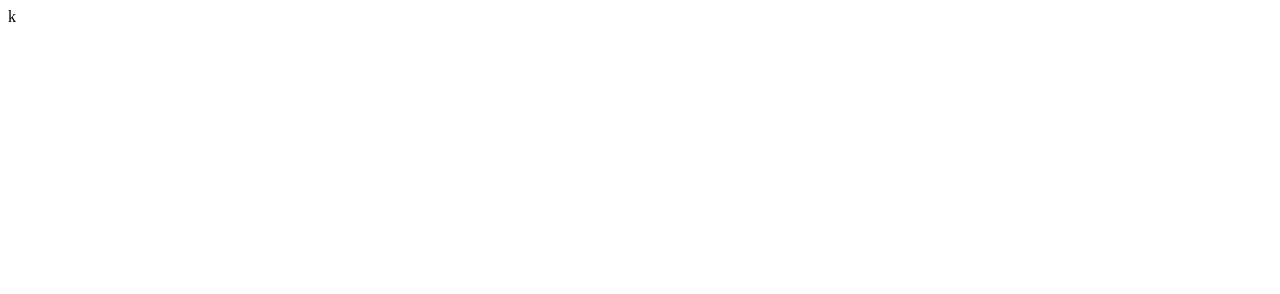
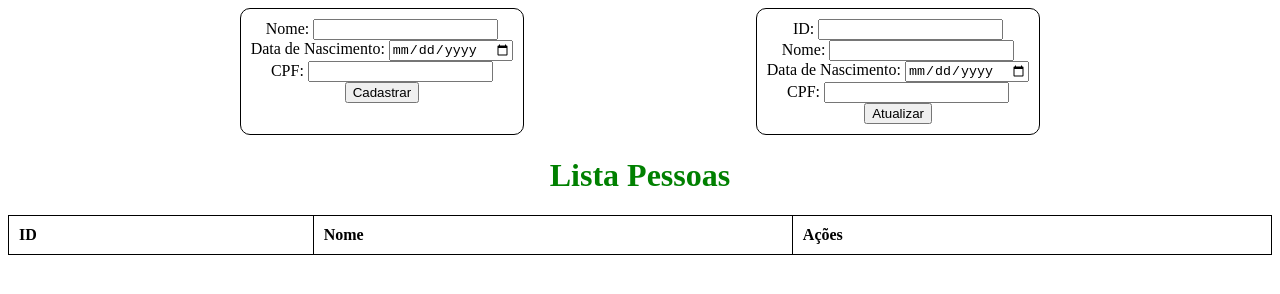
Before and after one commit to zainabdamani/async-function, a plain HTML site: page index.html in a window 1280 px wide. Drawn offline with Linux system fonts and the light colour scheme; files that its build step writes are made by us from their sources.

Commit message:
agora sim

```diff
--- a/index.html
+++ b/index.html
@@ -1 +1,62 @@
-k
+<!DOCTYPE html>
+<html lang="en">
+
+<head>
+    <meta charset="UTF-8">
+    <meta name="viewport" content="width=device-width, initial-scale=1.0">
+    <title>Document</title>
+    <link rel="stylesheet" href="/Async/await/style.css">
+</head>
+
+<body>
+
+    <div class="alinhar">
+        <form id="new-person-form">
+            <label for="new-name">Nome:</label>
+            <input type="text" id="new-name" name="name" required>
+            <br>
+            <label for="new-dob">Data de Nascimento:</label>
+            <input type="date" id="new-dob" name="dob" required>
+            <br>
+            <label for="new-cpf">CPF:</label>
+            <input type="text" id="new-cpf" name="cpf" required>
+            <br>
+            <button type="submit">Cadastrar</button>
+        </form>
+
+        <form id="update-person-form">
+            <label for="update-id">ID:</label>
+            <input type="text" id="update-id" name="id" required>
+            <br>
+            <label for="update-name">Nome:</label>
+            <input type="text" id="update-name" name="name" required>
+            <br>
+            <label for="update-dob">Data de Nascimento:</label>
+            <input type="date" id="update-dob" name="dob" required>
+            <br>
+            <label for="update-cpf">CPF:</label>
+            <input type="text" id="update-cpf" name="cpf" required>
+            <br>
+            <button type="submit">Atualizar</button>
+        </form>
+    </div>
+
+    <h1 class="titulo">Lista Pessoas</h1>
+    <table id="person-list">
+        <thead>
+            <tr>
+                <th>ID</th>
+                <th>Nome</th>
+                <th>Ações</th>
+            </tr>
+        </thead>
+        <tbody>
+
+        </tbody>
+    </table>
+
+</body>
+
+<script src="/Async/await/pessoas.js"></script>
+
+</html>
--- /dev/null
+++ b/style.css
@@ -0,0 +1,41 @@
+table {
+    width: 100%;
+    border-collapse: collapse;
+}
+
+table, th, td{
+    border: 1px solid black;
+}
+
+th, td{
+    padding: 10px;
+    text-align: left;
+}
+
+.delete-icon{
+    cursor: pointer;
+    color: red;
+}
+
+.titulo{
+    text-align: center;
+    color: green;
+}
+
+.alinhar{
+    display: flex;
+    justify-content: space-evenly;
+    text-align: center;
+}
+
+#new-person-form{
+    padding: 10px;
+    border: 1px solid black;
+    border-radius: 10px;
+}
+
+#update-person-form{
+    padding: 10px;
+    border: 1px solid black;
+    border-radius: 10px;
+}
```
Also changed, not shown: script.js (added, +112 -0 lines).
